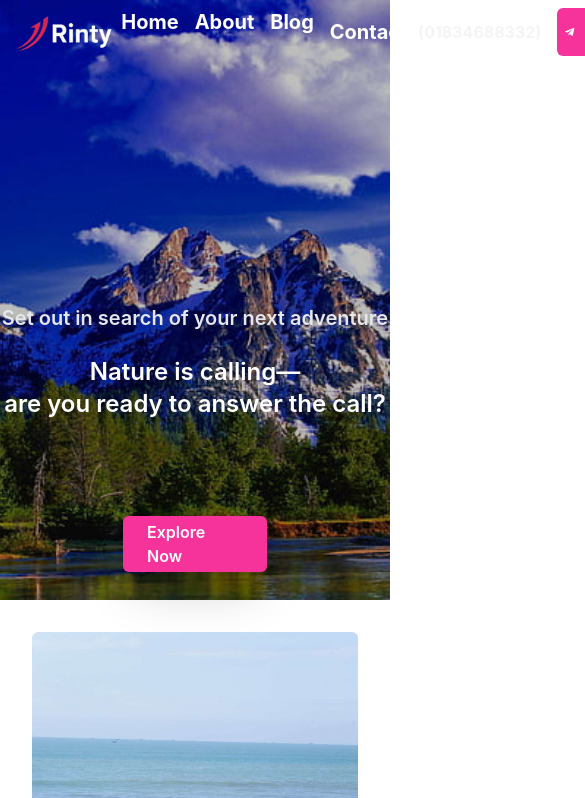
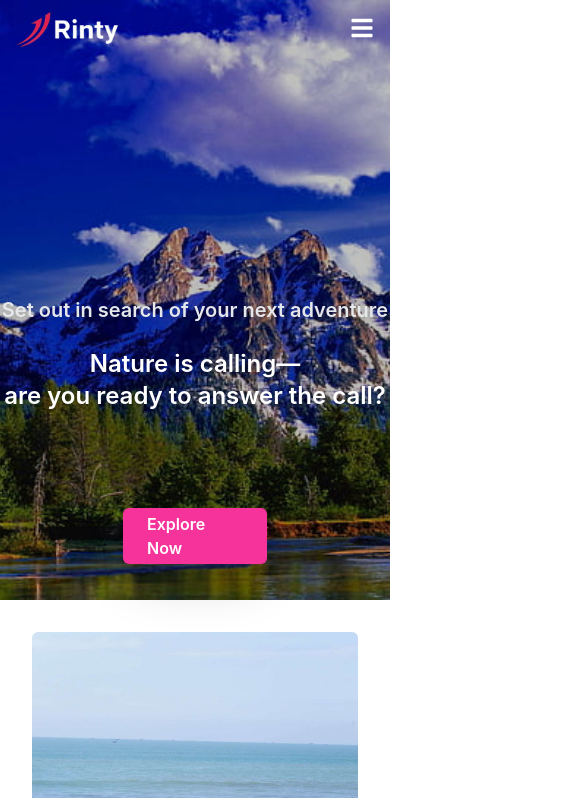
Before and after one commit to rintymoni01/My-Blog, a React (Vite) app: page /home/1 in a window 390 px wide. Shown: the top 798 px of the page, 585 px wide, since content can reach past the window. Built offline with nearby package versions, Linux system fonts and the light colour scheme.

Commit message:
responcived

```diff
--- a/src/Components/Shared/Header.jsx
+++ b/src/Components/Shared/Header.jsx
@@ -1,60 +1,121 @@
-import { FaTelegramPlane } from "react-icons/fa";
-import { IoCartOutline, IoSearchOutline } from "react-icons/io5";
+import { useState } from "react";
 import { NavLink } from "react-router";
+import { FaTelegramPlane, FaBars, FaTimes } from "react-icons/fa";
+import { IoSearchOutline, IoCartOutline } from "react-icons/io5";
 
-const Header = () => {
+const Navbar = () => {
+  const [open, setOpen] = useState(false);
+
+  const navLinkClass = ({ isActive }) =>
+    isActive
+      ? "text-green-500 font-bold text-xl"
+      : "font-bold text-xl";
+
   return (
-    <div className="bg-black/25 ">
-      <div className="flex justify-between items-center container py-2 mx-auto px-4">
-        <img className="h-10 w-28" src="/Image/rrrrrr.png" alt="" />
-        <div className="text-white flex gap-4">
-          <NavLink
-            className={({ isActive }) => (isActive ? `text-green-500` : ``)}
-            to="/"
-          >
-            <span className="font-bold text-xl">Home</span>
-          </NavLink>
-          <NavLink
-            className={({ isActive }) => (isActive ? `text-green-500` : ``)}
-            to="/about"
-          >
-            <span className="font-bold text-xl">About</span>
+    <div className="bg-black/25">
+      <div className="container mx-auto px-4 py-2">
 
-          </NavLink>
-          <NavLink
-            className={({ isActive }) => (isActive ? `text-green-500` : ``)}
-            to="/blog"
-          >
-            <span className="font-bold text-xl"> Blog</span>
+        {/* Navbar Top */}
+        <div className="flex justify-between items-center">
 
+          {/* Logo */}
+          <img
+            className="h-10 w-28"
+            src="/Image/rrrrrr.png"
+            alt="Logo"
+          />
+
+          {/* Desktop Menu */}
+          <div className="hidden lg:flex text-white gap-4 items-center">
+            <NavLink className={navLinkClass} to="/">
+              Home
             </NavLink>
 
-          <div className="flex  gap-1 items-center ">
-            <NavLink
-              className={({ isActive }) => (isActive ? `text-green-500` : ``)}
-              to="/contact"
-            >
-              <span className="font-bold text-xl"> Contact:</span>
-
+            <NavLink className={navLinkClass} to="/about">
+              About
             </NavLink>
 
-            <p className="text-gray-100 font-bold  ">(01834688332)</p>
+            <NavLink className={navLinkClass} to="/blog">
+              Blog
+            </NavLink>
+
+            <div className="flex gap-1 items-center">
+              <NavLink className={navLinkClass} to="/contact">
+                Contact:
+              </NavLink>
+
+              <p className="text-gray-100 font-bold">
+                (01834688332)
+              </p>
             </div>
+
             <div className="flex items-center gap-4">
-            <button className=" flex items-center gap-2 font-semibold bg-pink-500 px-2  rounded-md ">
+              <button className="flex items-center gap-2 font-semibold bg-pink-500 px-2 py-1 rounded-md">
                 <FaTelegramPlane />
                 <p>Join Now</p>
               </button>
 
-            <div className="flex gap-2 font-bold text-xl ">
+              <div className="flex gap-2 font-bold text-xl">
                 <IoSearchOutline />
                 <IoCartOutline />
               </div>
             </div>
           </div>
+
+          {/* Mobile Menu Icon */}
+          <button
+            onClick={() => setOpen(!open)}
+            className="lg:hidden text-white text-2xl"
+          >
+            {open ? <FaTimes /> : <FaBars />}
+          </button>
+        </div>
+
+        {/* Mobile & Tablet Menu */}
+        {open && (
+          <div className="lg:hidden flex flex-col gap-4 py-5 text-white">
+
+            <NavLink
+              onClick={() => setOpen(false)}
+              className={navLinkClass}
+              to="/"
+            >
+              Home
+            </NavLink>
+
+            <NavLink
+              onClick={() => setOpen(false)}
+              className={navLinkClass}
+              to="/about"
+            >
+              About
+            </NavLink>
+
+            <NavLink
+              onClick={() => setOpen(false)}
+              className={navLinkClass}
+              to="/blog"
+            >
+              Blog
+            </NavLink>
+
+            <NavLink
+              onClick={() => setOpen(false)}
+              className={navLinkClass}
+              to="/contact"
+            >
+              Contact
+            </NavLink>
+
+            <p className="text-gray-100 font-bold">
+              (01834688332)
+            </p>
+
+          </div>
+        )}
       </div>
     </div>
   );
 };
 
-export default Header;
+export default Navbar;
```
Lines whose indentation alone changed are shown as unchanged.
